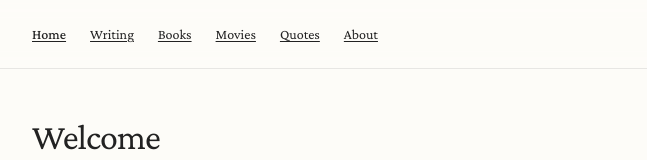
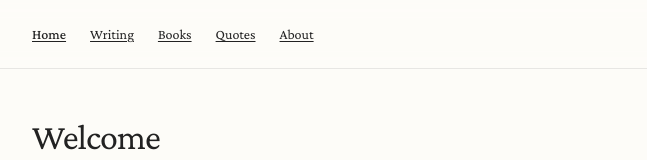
Before and after one commit to OkiljonDadakhanov/blog, a Next.js app: page / in a window 1280 px wide. Shown: the top 160 px of the page, without its empty margins (312-959 px from the left). Built offline with nearby package versions, Linux system fonts and the light colour scheme.

Commit message:
removed movies

```diff
--- a/components/navigation.tsx
+++ b/components/navigation.tsx
@@ -9,7 +9,7 @@ const navItems = [
   { href: "/writing", label: "Writing" },
   // { href: "/notes", label: "Notes" },
   { href: "/books", label: "Books" },
-  { href: "/movies", label: "Movies" },
+  // { href: "/movies", label: "Movies" },
   { href: "/quotes", label: "Quotes" },
   { href: "/about", label: "About" },
 ]
```
